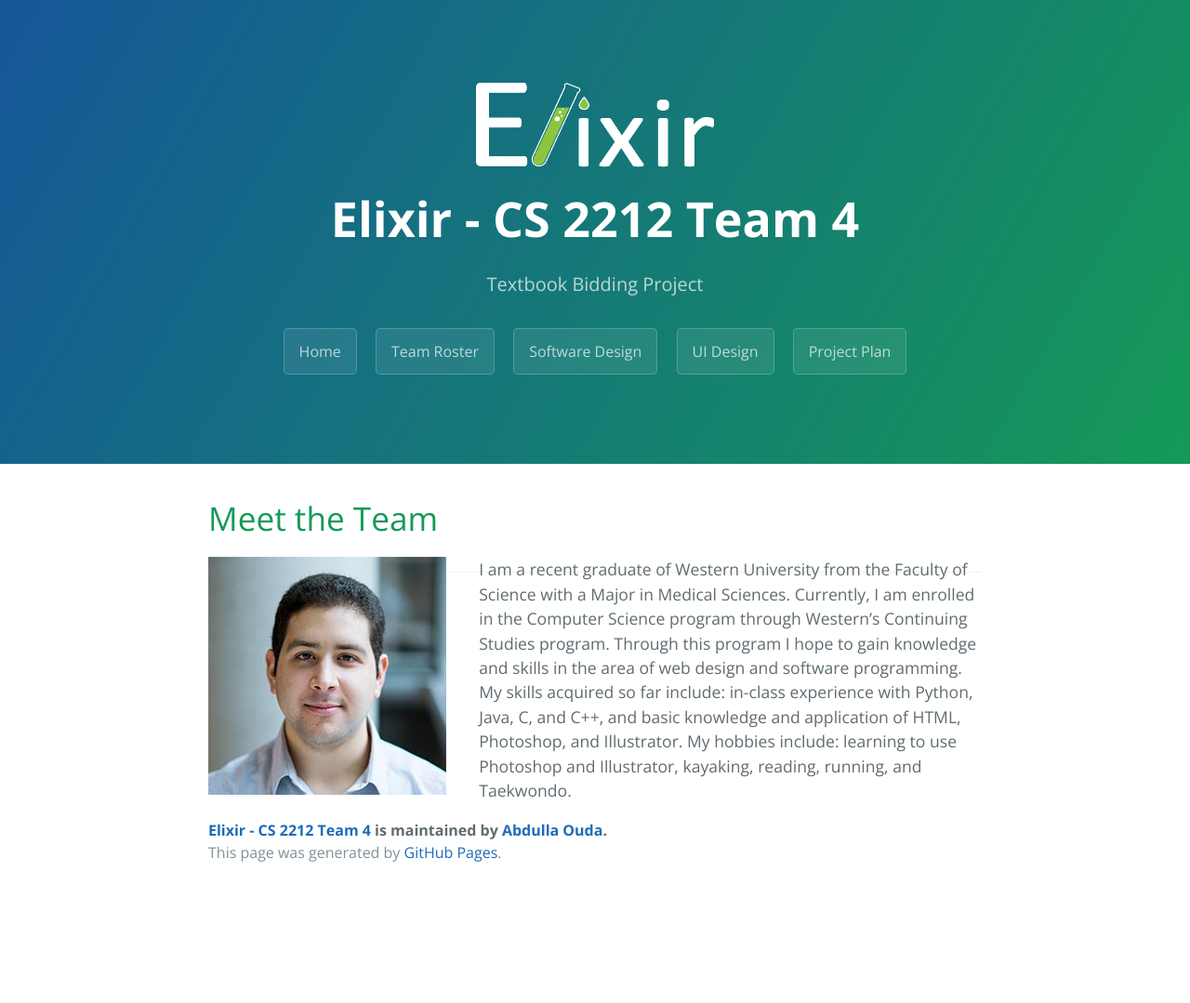
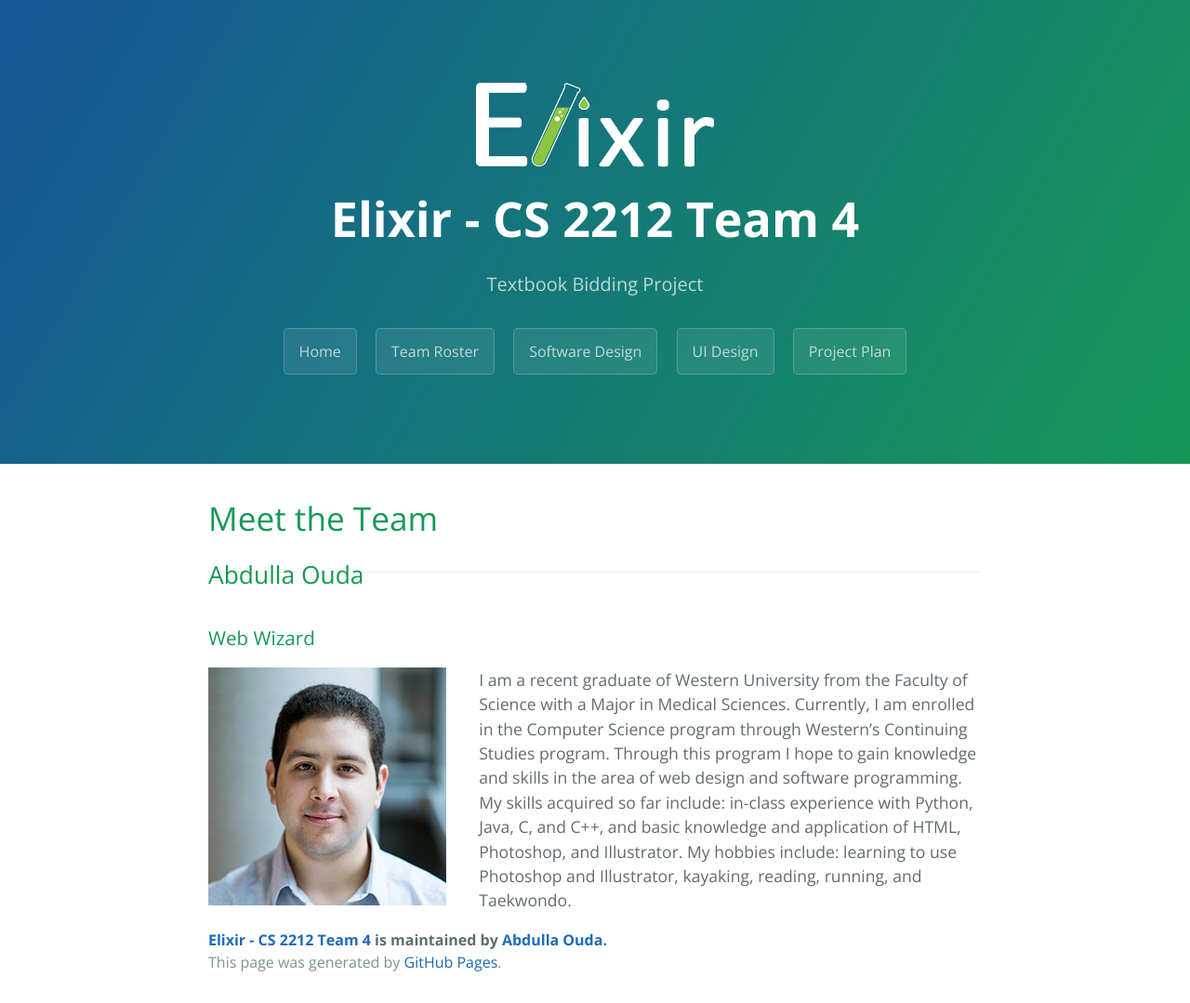
Before and after one commit to zpan45/textbook.town, a Jekyll site: the page built from docs/roster.html, in a window 1280 px wide. Shown: the whole page at 93% size. Built offline with Jekyll 4.4.1, drawn with Linux system fonts in a browser that asks for light colours; before the commit the page ends 961 px from its top, so only the background shows below that.

Commit message:
Update roster.html

```diff
--- a/docs/roster.html
+++ b/docs/roster.html
@@ -7,6 +7,8 @@ title: {{ site.name }}
   <body>
     <h1> Meet the Team </h1>
     <div class="person1" style="float:left; display:inline-block; ">
+      <h2> Abdulla Ouda</h2>
+      <h3> Web Wizard </h3>
         <span style="float:left;width: 35%;">
             <img src="images/Abdulla.jpg" width="256" height="256" />
         </span>
```
